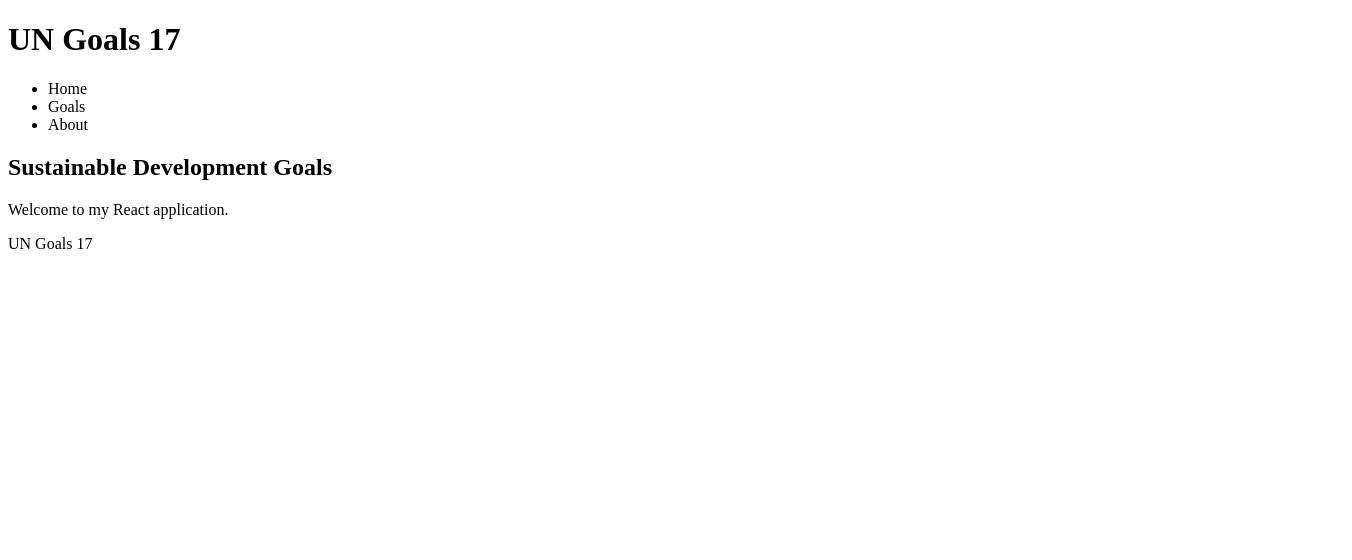
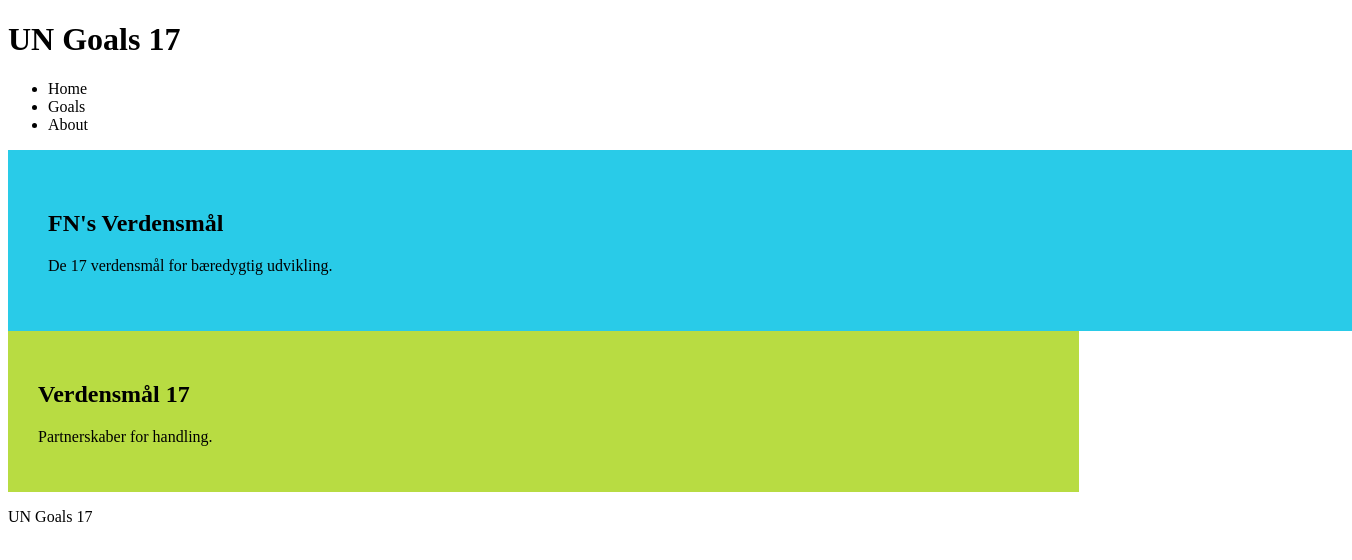
Before and after one commit to YLiubov/ungoals17, a React (Vite) app: page / in a window 1280 px wide. Shown: the top 560 px of the page, 1352 px wide, since content can reach past the window. Built offline with nearby package versions, Linux system fonts and the light colour scheme.

Commit message:
create container

```diff
--- /dev/null
+++ b/src/components/Container.tsx
@@ -0,0 +1,18 @@
+import type { ReactNode } from "react";
+
+type ContainerProps = {
+  width: string;
+  backgroundColor: string;
+  padding?: string;
+  margin?: string;
+  children: ReactNode;
+};
+
+export const Container = ({ width, backgroundColor, padding, margin, children,
+}: ContainerProps) => {
+  return (
+    <section style={{ width: width, backgroundColor: backgroundColor, padding: padding, margin: margin, }}>
+      {children}
+    </section>
+  );
+};
--- a/src/components/Main.tsx
+++ b/src/components/Main.tsx
@@ -1,8 +1,25 @@
+import { Container } from "./Container";
+
 export const Main = () => {
   return (
     <main>
-      <h2>Sustainable Development Goals</h2>
-      <p>Welcome to my React application.</p>
+      <Container
+        width="100%"
+        backgroundColor="#29cbe8"
+        padding="40px"
+      >
+        <h1>FN's Verdensmål</h1>
+        <p>De 17 verdensmål for bæredygtig udvikling.</p>
+      </Container>
+
+      <Container
+        width="80%"
+        backgroundColor="#b8dc42"
+        padding="30px"
+      >
+        <h2>Verdensmål 17</h2>
+        <p>Partnerskaber for handling.</p>
+      </Container>
     </main>
   );
 };
```
